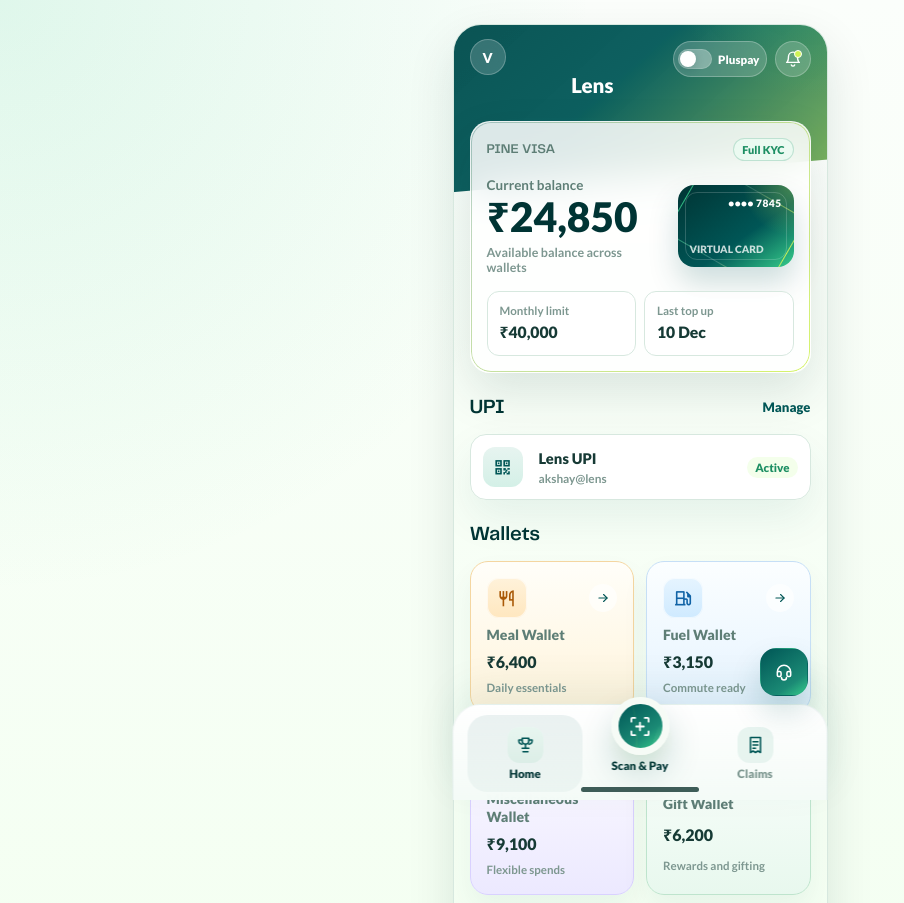
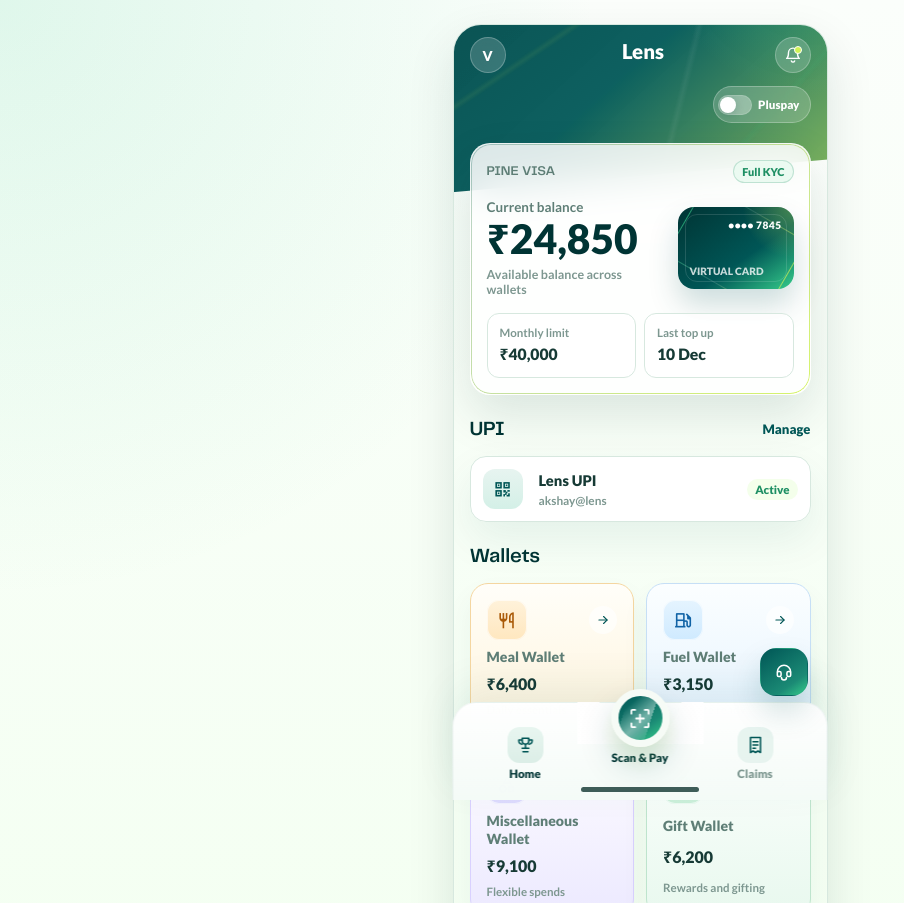
Before and after one commit to akshayaj01/Employee-Benefits, a plain HTML site: page index.html in a window 1280 px wide. Shown: the top 903 px of the page, without its empty margins (0-904 px from the left). Drawn offline with nearby package versions, Linux system fonts and the light colour scheme.

Commit message:
Polish Lens navigation and header

```diff
--- a/app.js
+++ b/app.js
@@ -7,6 +7,7 @@
 const walletButtons = document.querySelectorAll("[data-wallet-card]");
 const toastButtons = document.querySelectorAll("[data-toast]");
 const pluspayToggle = document.querySelector("[data-pluspay-toggle]");
+const pluspayLabel = document.querySelector("[data-pluspay-label]");
 
 let toastTimer;
 
@@ -29,7 +30,10 @@
 pluspayToggle?.addEventListener("click", () => {
   const nextState = pluspayToggle.getAttribute("aria-pressed") !== "true";
   pluspayToggle.setAttribute("aria-pressed", String(nextState));
-  showToast(nextState ? "Pluspay enabled" : "Pluspay disabled");
+  if (pluspayLabel) {
+    pluspayLabel.textContent = nextState ? "Lens" : "Pluspay";
+  }
+  showToast(nextState ? "Switched to Pluspay" : "Switched to Lens");
 });
 
 filterButtons.forEach((button) => {
--- a/index.html
+++ b/index.html
@@ -110,19 +110,23 @@
     <main class="phone-shell" aria-label="Lens prepaid card app">
       <section class="hero-panel" aria-label="Account overview">
         <header class="topbar">
-          <button class="avatar-button" type="button" aria-label="Open profile">V</button>
-          <a class="brand brand-bottom" href="#" aria-label="Lens home">
-            <span>Lens</span>
-          </a>
-          <div class="header-actions">
+          <div class="topbar-row">
+            <button class="avatar-button" type="button" aria-label="Open profile">V</button>
+            <a class="brand" href="#" aria-label="Lens home">
+              <span>Lens</span>
+            </a>
+            <div class="header-actions">
+              <button class="icon-button has-dot" type="button" aria-label="Open notifications">
+                <svg><use href="#icon-bell" /></svg>
+              </button>
+            </div>
+          </div>
+          <div class="topbar-switch-row">
             <button class="pluspay-toggle" type="button" aria-pressed="false" data-pluspay-toggle>
               <span class="pluspay-toggle-track">
                 <span class="pluspay-toggle-thumb"></span>
               </span>
-              <span class="pluspay-toggle-label">Pluspay</span>
-            </button>
-            <button class="icon-button has-dot" type="button" aria-label="Open notifications">
-              <svg><use href="#icon-bell" /></svg>
+              <span class="pluspay-toggle-label" data-pluspay-label>Pluspay</span>
             </button>
           </div>
         </header>
--- a/styles.css
+++ b/styles.css
@@ -147,6 +147,26 @@
   animation: topbar-shift 6.2s linear infinite alternate;
 }
 
+.phone-shell::after {
+  content: "";
+  position: absolute;
+  top: -74px;
+  right: -24px;
+  left: -24px;
+  z-index: 0;
+  height: 236px;
+  background:
+    linear-gradient(118deg, transparent 18%, rgba(255, 255, 255, 0.11) 18.8%, transparent 19.6%),
+    linear-gradient(146deg, transparent 40%, rgba(208, 242, 85, 0.1) 40.8%, transparent 41.6%),
+    linear-gradient(104deg, transparent 63%, rgba(255, 255, 255, 0.08) 63.8%, transparent 64.6%),
+    linear-gradient(132deg, transparent 74%, rgba(54, 204, 139, 0.1) 74.8%, transparent 75.6%);
+  background-size: 130% 130%;
+  clip-path: polygon(0 0, 100% 0, 100% 84%, 0 100%);
+  opacity: 0.7;
+  pointer-events: none;
+  animation: topbar-shift 6.2s linear infinite alternate, geo-lines 6.2s ease-in-out infinite alternate;
+}
+
 .hero-panel,
 .upi-panel,
 .wallets-panel,
@@ -166,11 +186,21 @@
 
 .topbar {
   display: grid;
+  gap: var(--space-12);
+  min-height: 86px;
+}
+
+.topbar-row {
+  display: grid;
   grid-template-columns: 42px 1fr auto;
   align-items: start;
   gap: var(--space-8);
-  min-height: 64px;
-  padding-top: 2px;
+  min-height: 36px;
+}
+
+.topbar-switch-row {
+  display: flex;
+  justify-content: flex-end;
 }
 
 .avatar-button,
@@ -195,17 +225,14 @@
   display: inline-flex;
   align-items: center;
   justify-self: center;
+  align-self: start;
   color: white;
   font-family:
     "Lato", ui-sans-serif, system-ui, -apple-system, BlinkMacSystemFont, "Segoe UI",
     sans-serif;
   font-size: 1.28rem;
   font-weight: 900;
-}
-
-.brand-bottom {
-  align-self: end;
-  padding-bottom: 4px;
+  padding-top: 2px;
 }
 
 .header-actions {
@@ -213,7 +240,6 @@
   justify-content: flex-end;
   gap: var(--space-8);
   align-items: start;
-  padding-top: 2px;
 }
 
 .icon-button {
@@ -242,7 +268,7 @@
   align-items: center;
   gap: 6px;
   min-height: 36px;
-  padding: 4px 6px 4px 4px;
+  padding: 4px 10px 4px 4px;
   border: 1px solid rgba(255, 255, 255, 0.26);
   border-radius: 999px;
   background: rgba(255, 255, 255, 0.18);
@@ -415,11 +441,11 @@
   background:
     conic-gradient(
       from 0deg,
-      rgba(255, 255, 255, 0.14),
-      rgba(208, 242, 85, 0.95),
-      rgba(255, 255, 255, 0.18),
-      rgba(54, 204, 139, 0.92),
-      rgba(255, 255, 255, 0.14)
+      rgba(255, 255, 255, 0.105),
+      rgba(208, 242, 85, 0.7125),
+      rgba(255, 255, 255, 0.135),
+      rgba(54, 204, 139, 0.69),
+      rgba(255, 255, 255, 0.105)
     );
   -webkit-mask:
     linear-gradient(#fff 0 0) content-box,
@@ -435,7 +461,7 @@
   position: absolute;
   inset: 7px;
   border-radius: 12px;
-  border: 1px solid rgba(255, 255, 255, 0.18);
+  border: 1px solid rgba(255, 255, 255, 0.135);
   pointer-events: none;
 }
 
@@ -866,15 +892,29 @@
   grid-template-columns: repeat(3, 1fr);
   align-items: stretch;
   width: min(100%, 375px);
-  height: 96px;
-  padding: 10px 14px 8px;
-  border: 1px solid rgba(0, 86, 86, 0.06);
+  height: 98px;
+  padding: 16px 14px 8px;
+  border: 1px solid rgba(0, 86, 86, 0.05);
   border-bottom: 0;
-  border-radius: 28px 28px 0 0;
+  border-radius: 24px 24px 0 0;
   background:
     linear-gradient(180deg, rgba(255, 255, 255, 0.98), rgba(244, 251, 247, 0.98));
   box-shadow: 0 -16px 40px rgba(0, 86, 86, 0.08);
   backdrop-filter: blur(22px);
+  overflow: visible;
+}
+
+.bottom-nav::before {
+  content: "";
+  position: absolute;
+  top: -1px;
+  left: 50%;
+  width: 126px;
+  height: 42px;
+  background:
+    radial-gradient(circle at 50% -6px, transparent 41px, rgba(255, 255, 255, 0.98) 42px);
+  transform: translateX(-50%);
+  pointer-events: none;
 }
 
 .bottom-nav button {
@@ -890,12 +930,11 @@
 }
 
 .nav-item {
-  padding: 10px 10px 12px;
+  padding: 8px 10px 12px;
   border-radius: 20px;
 }
 
 .nav-item.is-active {
-  background: linear-gradient(180deg, rgba(0, 86, 86, 0.08), rgba(0, 86, 86, 0.04));
   color: var(--brand-900);
 }
 
@@ -922,19 +961,20 @@
 .scan-button {
   position: relative;
   color: var(--brand-900) !important;
-  transform: translateY(-20px);
+  transform: translateY(-28px);
+  z-index: 2;
 }
 
 .scan-button::before {
   content: "";
   position: absolute;
-  top: 6px;
+  top: -2px;
   left: 50%;
   z-index: 0;
-  width: 78px;
-  height: 78px;
+  width: 90px;
+  height: 90px;
   border-radius: 50%;
-  background: radial-gradient(circle, rgba(208, 242, 85, 0.24), transparent 66%);
+  background: radial-gradient(circle, rgba(208, 242, 85, 0.32), transparent 66%);
   transform: translateX(-50%);
   animation: scan-halo 2.6s ease-in-out infinite;
 }
@@ -954,27 +994,28 @@
   overflow: hidden;
 }
 
-.scan-button span::before,
-.scan-button span::after {
+.scan-button span::before {
   content: "";
   position: absolute;
-  background: linear-gradient(120deg, transparent 30%, rgba(255, 255, 255, 0.2) 50%, transparent 70%);
+  background: linear-gradient(120deg, transparent 22%, rgba(255, 255, 255, 0.42) 50%, transparent 78%);
   border: 0;
   inset: auto;
-  width: 22px;
-  height: 78px;
-  top: -10px;
-  left: -16px;
+  width: 28px;
+  height: 92px;
+  top: -14px;
+  left: -22px;
   border-radius: 12px;
   transform: rotate(18deg);
-  animation: scan-sweep 2.8s linear infinite;
+  animation: scan-sweep 2.15s linear infinite;
   pointer-events: none;
   z-index: 0;
 }
 
 .scan-button span::after {
+  content: "";
+  position: absolute;
   inset: -7px;
-  border: 1px solid rgba(208, 242, 85, 0.28);
+  border: 1px solid rgba(208, 242, 85, 0.42);
   border-radius: 50%;
   background: none;
   animation: scan-ring 2s ease-out infinite;
@@ -1251,33 +1292,45 @@
 @keyframes scan-halo {
   0%,
   100% {
-    opacity: 0.45;
+    opacity: 0.52;
     transform: translateX(-50%) scale(0.94);
   }
 
   50% {
-    opacity: 0.72;
-    transform: translateX(-50%) scale(1.08);
+    opacity: 0.9;
+    transform: translateX(-50%) scale(1.12);
   }
 }
 
 @keyframes scan-sweep {
   0% {
     opacity: 0;
-    left: -20px;
+    left: -28px;
   }
 
   20% {
-    opacity: 0.9;
+    opacity: 1;
   }
 
   60% {
-    opacity: 0.7;
+    opacity: 0.84;
   }
 
   100% {
     opacity: 0;
-    left: 54px;
+    left: 64px;
+  }
+}
+
+@keyframes geo-lines {
+  0% {
+    transform: translateY(0) scale(1);
+    opacity: 0.48;
+  }
+
+  100% {
+    transform: translateY(6px) scale(1.02);
+    opacity: 0.78;
   }
 }
 
@@ -1304,6 +1357,10 @@
   }
 
   .topbar {
+    min-height: 84px;
+  }
+
+  .topbar-row {
     grid-template-columns: 36px 1fr auto;
   }
 
```
